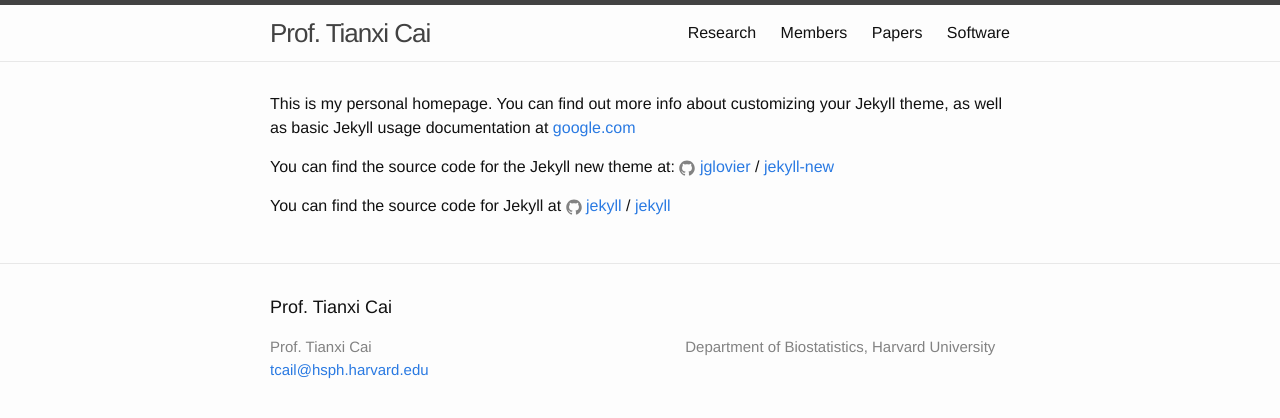
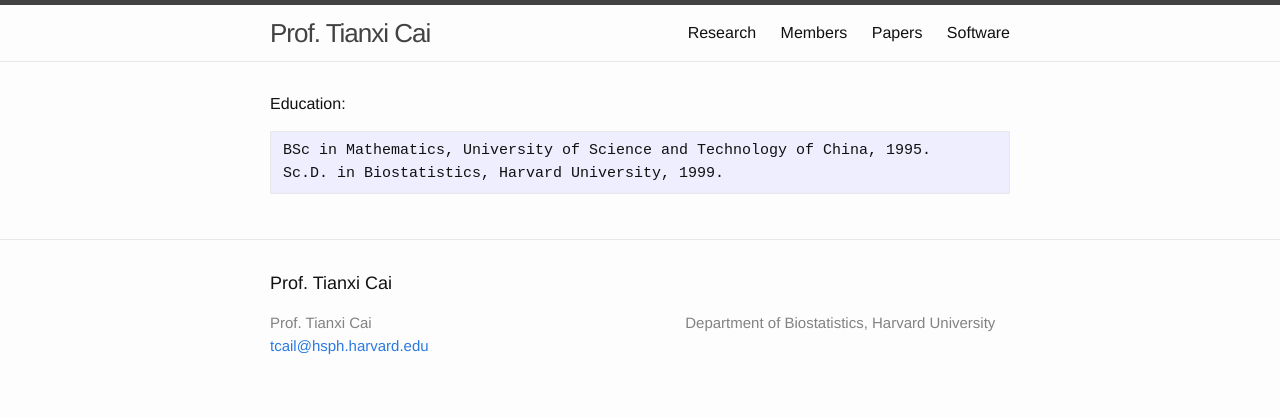
Before and after one commit to Xuanmengcai/Xuanmengcai-github-io, a Jekyll site: the page built from index.md, in a window 1280 px wide. Shown: the top 418 px of the page. Built offline with Jekyll 4.4.1, drawn with Linux system fonts in a browser that asks for light colours.

Commit message:
Update index.md

```diff
--- a/index.md
+++ b/index.md
@@ -2,12 +2,8 @@
 layout: default
 ---
 
-This is my personal homepage. You can find out more info about customizing your Jekyll theme, as well as basic Jekyll usage documentation at [google.com](http://google.com/)
 
-You can find the source code for the Jekyll new theme at:
-{% include icon-github.html username="jglovier" %} /
-[jekyll-new](https://github.com/jglovier/jekyll-new)
+Education:
 
-You can find the source code for Jekyll at
-{% include icon-github.html username="jekyll" %} /
-[jekyll](https://github.com/jekyll/jekyll)
+    BSc in Mathematics, University of Science and Technology of China, 1995.
+    Sc.D. in Biostatistics, Harvard University, 1999.
```
